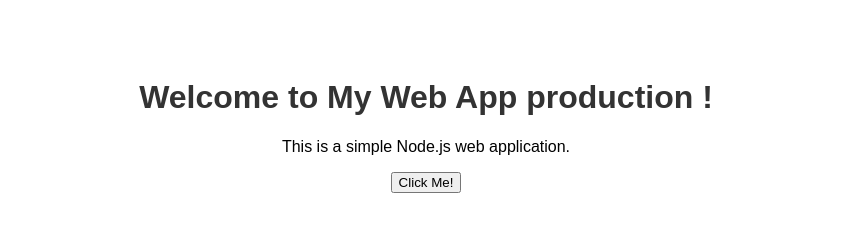
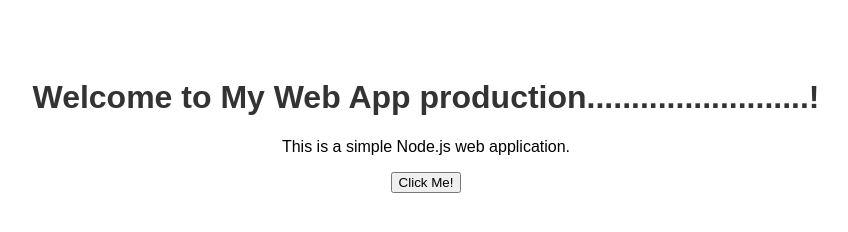
Before and after one commit to RISBIN/test-jen, a website: page public/index.html in a window 1280 px wide. Shown: the whole page, without its empty margins (214-1062 px from the left). Drawn offline with Linux system fonts and the light colour scheme.

Commit message:
Update index.html
4th commit

```diff
--- a/public/index.html
+++ b/public/index.html
@@ -16,7 +16,7 @@
     </style>
 </head>
 <body>
-    <h1>Welcome to My Web App production !</h1>
+    <h1>Welcome to My Web App production.........................!</h1>
     <p>This is a simple Node.js web application.</p>
     <button onclick="alert('Hello, world!')">Click Me!</button>
 </body>
```
